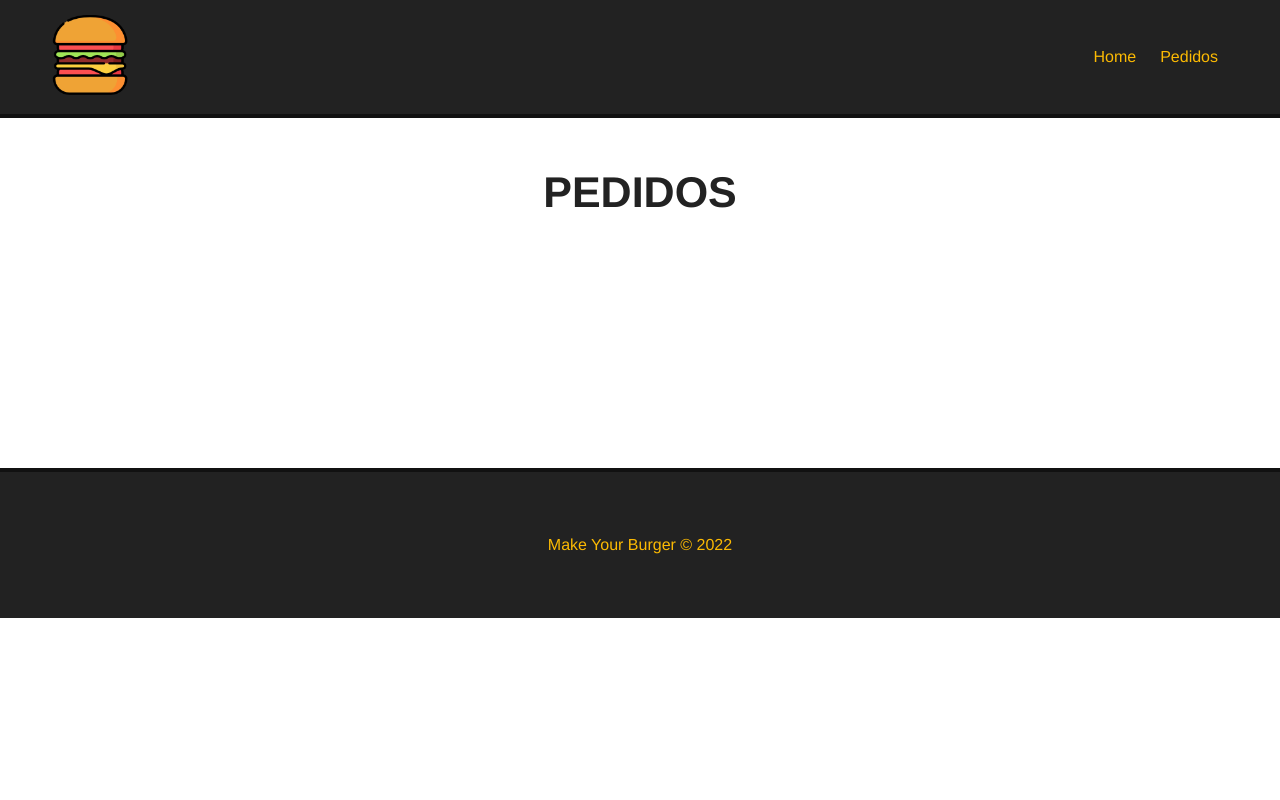
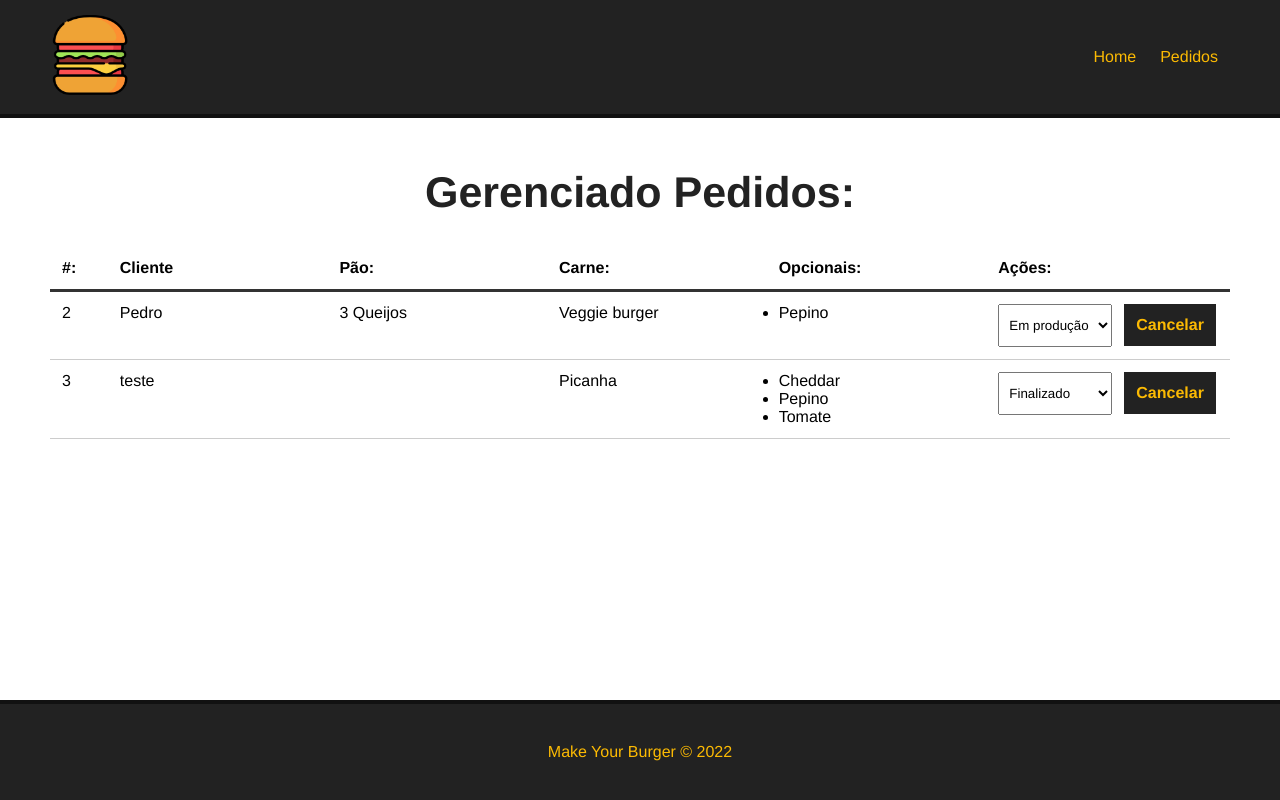
Before and after one commit to DouglasWagner/site-hamburguer, a Vue app: page /pedidos in a window 1280 px wide. Built offline with nearby package versions, Linux system fonts and the light colour scheme; data requests are answered from the project's data file.

Commit message:
finalizando dashboard dos pedidos

```diff
--- a/db/db.json
+++ b/db/db.json
@@ -79,25 +79,26 @@
   ],
   "burgers": [
     {
-      "nome": "Douglas",
-      "carne": "Maminha",
-      "pao": "Italiano Branco",
-      "opcionais": [
-        "Bacon",
-        "Salame"
-      ],
-      "status": "Solicitado",
-      "id": 1
-    },
-    {
       "nome": "Pedro",
       "carne": "Veggie burger",
       "pao": "3 Queijos",
       "opcionais": [
         "Pepino"
       ],
-      "status": "Solicitado",
+      "status": "Em produção",
       "id": 2
+    },
+    {
+      "nome": "teste",
+      "carne": "Picanha",
+      "pao": null,
+      "opcionais": [
+        "Cheddar",
+        "Pepino",
+        "Tomate"
+      ],
+      "status": "Finalizado",
+      "id": 3
     }
   ]
 }
--- a/src/App.vue
+++ b/src/App.vue
@@ -1,7 +1,7 @@
 <template>
   <Navbar :logo="logo_src" :alt="app_name" />
   <router-view />
-  <Footer />
+  <Footer/>
 </template>
 
 <script>
--- /dev/null
+++ b/src/components/Dashboard.vue
@@ -0,0 +1,152 @@
+<template>
+    <div id="burger-table">
+        <div>
+            <div id="burger-table-heading">
+                <div class="order-id">#:</div>
+                <div>Cliente</div>
+                <div>Pão:</div>
+                <div>Carne:</div>
+                <div>Opcionais:</div>
+                <div>Ações:</div>
+            </div>
+        </div>
+        <div id="burger-table-rows">
+            <div class="burger-table-row" v-for="burger in burgers" :key="burger.id">
+                <div class="order-number">{{ burger.id }}</div>
+                <div>{{burger.nome}}</div>
+                <div>{{burger.pao}}</div>
+                <div>{{burger.carne}}</div>
+                <div>
+                    <ul>
+                        <li v-for="(opcional, index) in burger.opcionais" :key="index">{{opcional}}</li>
+                    </ul>
+                </div>
+                <div>
+                    <select name="status" id="status" @change="updateBurger($event, burger.id)">
+                        <option value="">Selecione</option>
+                        <option :value="s.tipo" v-for="s in status" :key="s.id" :selected="burger.status == s.tipo">
+                            {{s.tipo}}
+                        </option>
+                    </select>
+                    <button class="delete-btn" @click="deleteBurger(burger.id)">Cancelar</button>
+                </div>
+            </div>
+        </div>
+    </div>
+</template>
+
+<script>
+export default {
+    name: "Dashboard",
+    data(){
+        return {
+            burgers: null,
+            burgers_id: null,
+            status: []
+        }
+    },
+    methods: {
+        async getPedidos() {
+            const req = await fetch("http://localhost:3000/burgers")
+
+            const data = await req.json();
+
+            this.burgers = data;
+
+            this.getStatus();
+
+        },
+        async getStatus() {
+            const req = await fetch("http://localhost:3000/status")
+
+            const data = await req.json();
+
+            this.status = data;
+
+            console.log(this.status)
+        },
+        async deleteBurger(id){
+            const req = await fetch(`http://localhost:3000/burgers/${id}`, {
+                method: "DELETE"
+            })
+
+            this.getPedidos();
+        },
+        async updateBurger(event, id){
+
+            const option = event.target.value
+
+            const dataJson = JSON.stringify({ status:option })
+            const req = await fetch (`http://localhost:3000/burgers/${id}`,{
+                method: "PATCH",
+                headers: { "Content-Type": "application/json"},
+                body: dataJson
+
+            })
+        }
+    },
+    mounted(){
+        this.getPedidos();
+    }
+
+};
+</script>
+
+<style scoped>
+#burger-table {
+    max-width: 1200px;
+    margin: 0 auto;
+}
+
+#burger-table-heading,
+#burger-table-rows,
+.burger-table-row {
+    display: flex;
+    flex-wrap: wrap;
+}
+
+#burger-table-heading{
+    font-weight: bold;
+    padding: 12px;
+    border-bottom: 3px solid #333;
+}
+
+#burger-table-heading div,
+.burger-table-row div {
+    width: 19%;
+}
+
+.burger-table-row {
+    width: 100%;
+    padding: 12px;
+    border-bottom: 1px solid #CCC;
+}
+
+#burger-table-heading .order-id,
+.burger-table-row .order-number {
+    width: 5%;
+}
+
+select {
+    padding: 12px 6px;
+    margin-right: 12px;
+}
+
+.delete-btn {
+    background-color: #222;
+    color: #FCBA03;
+    font-weight: bold;
+    border: 2px solid #222;
+    padding: 10px;
+    font-size: 16px;
+    margin: 0 auto;
+    cursor: pointer;
+    transition: .5s;
+}
+
+.delete-btn:hover{
+    background-color: transparent;
+    color: #222;
+}
+
+</style>
--- a/src/components/Footer.vue
+++ b/src/components/Footer.vue
@@ -12,12 +12,13 @@
 
 <style>
   #footer{
-    height: 150px;
+    height: 100px;
     background-color: #222;
     border-top: 4px solid #111;
     color: #FCBA03;
     display: flex;
     align-items: center;
+    position: absolute;
     justify-content: center;
     width: 100%;
     bottom: 0;
--- a/src/views/Pedidos.vue
+++ b/src/views/Pedidos.vue
@@ -1,8 +1,19 @@
 <template>
   <div class="main-container">
-    <h1>PEDIDOS</h1>
+    <h1>Gerenciado Pedidos:</h1>
+    <Dashboard />
   </div>
 </template>
+
+<script>
+import Dashboard from '../components/Dashboard.vue';
+  export default{
+    name: "Pedidos",
+    components: {
+      Dashboard
+    }
+}
+</script>
 
 <style>
 
```
